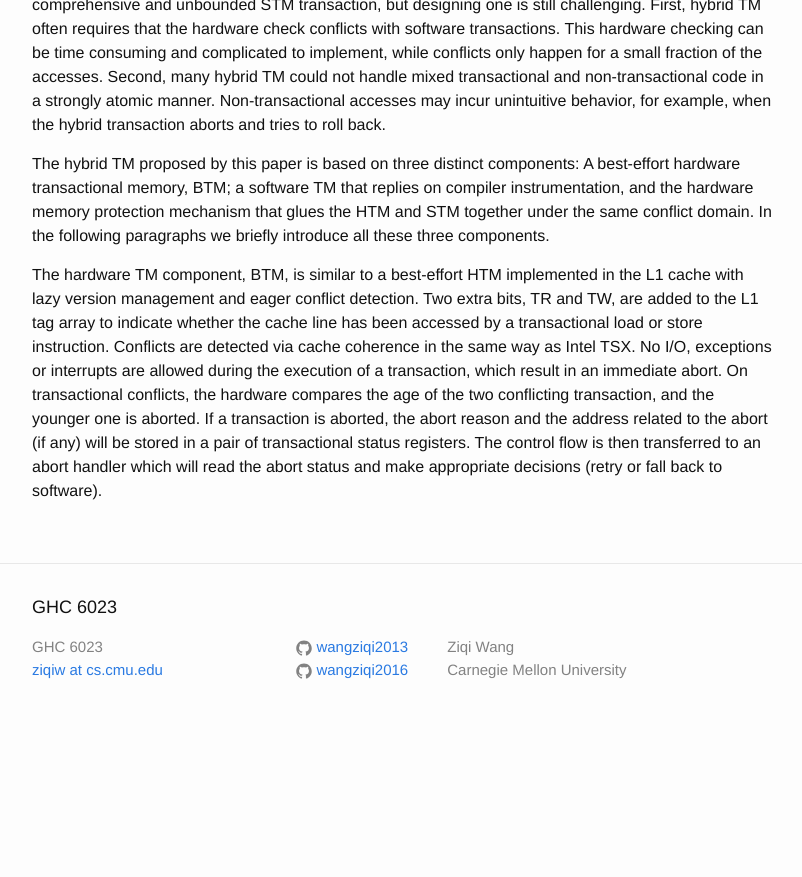
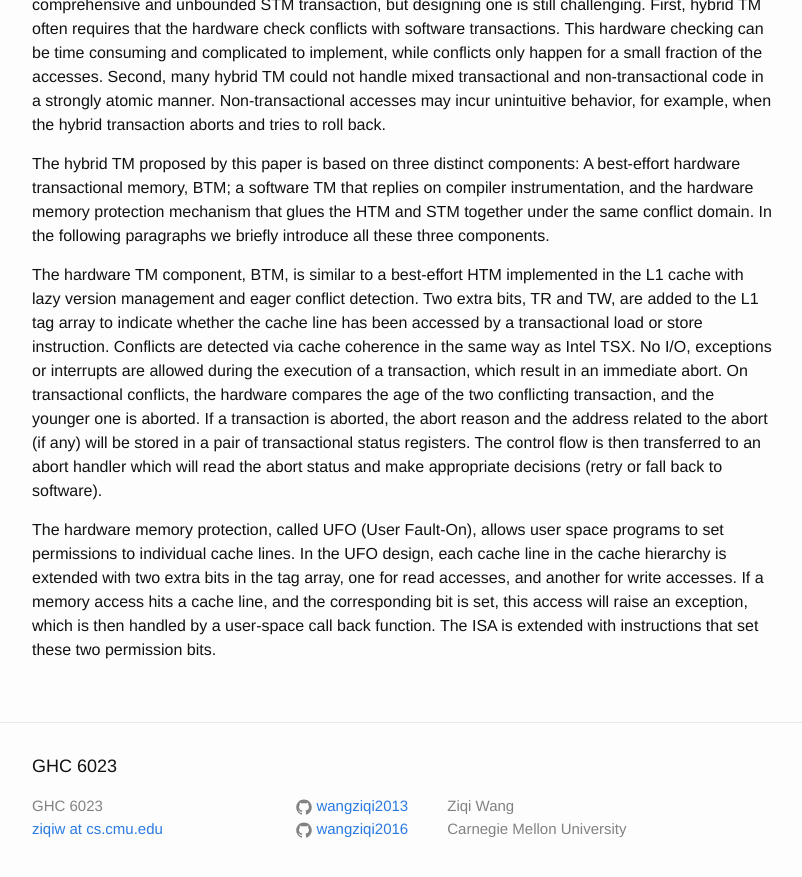
Before and after one commit to wangziqi2013/wangziqi2013.github.io, a Jekyll site: the page built from _posts/2019-10-23-btm-hybrid.markdown, in a window 1280 px wide and 900 px high, scrolled down 685 px. Shown: the top 877 px of the window, without its empty margins (238-1040 px from the left). Built offline with Jekyll 4.4.1, drawn with Linux system fonts in a browser that asks for light colours; before the commit the page ends 1426 px from its top, so only the background shows below that.

Commit message:
Working on UFO

```diff
--- a/_posts/2019-10-23-btm-hybrid.markdown
+++ b/_posts/2019-10-23-btm-hybrid.markdown
@@ -36,3 +36,9 @@ abort. On transactional conflicts, the hardware compares the age of the two conf
 is aborted. If a transaction is aborted, the abort reason and the address related to the abort (if any) will be stored in
 a pair of transactional status registers. The control flow is then transferred to an abort handler which will read the abort
 status and make appropriate decisions (retry or fall back to software).
+
+The hardware memory protection, called UFO (User Fault-On), allows user space programs to set permissions to individual
+cache lines. In the UFO design, each cache line in the cache hierarchy is extended with two extra bits in the tag array, one
+for read accesses, and another for write accesses. If a memory access hits a cache line, and the corresponding bit is set,
+this access will raise an exception, which is then handled by a user-space call back function. The ISA is extended with
+instructions that set these two permission bits.
```
